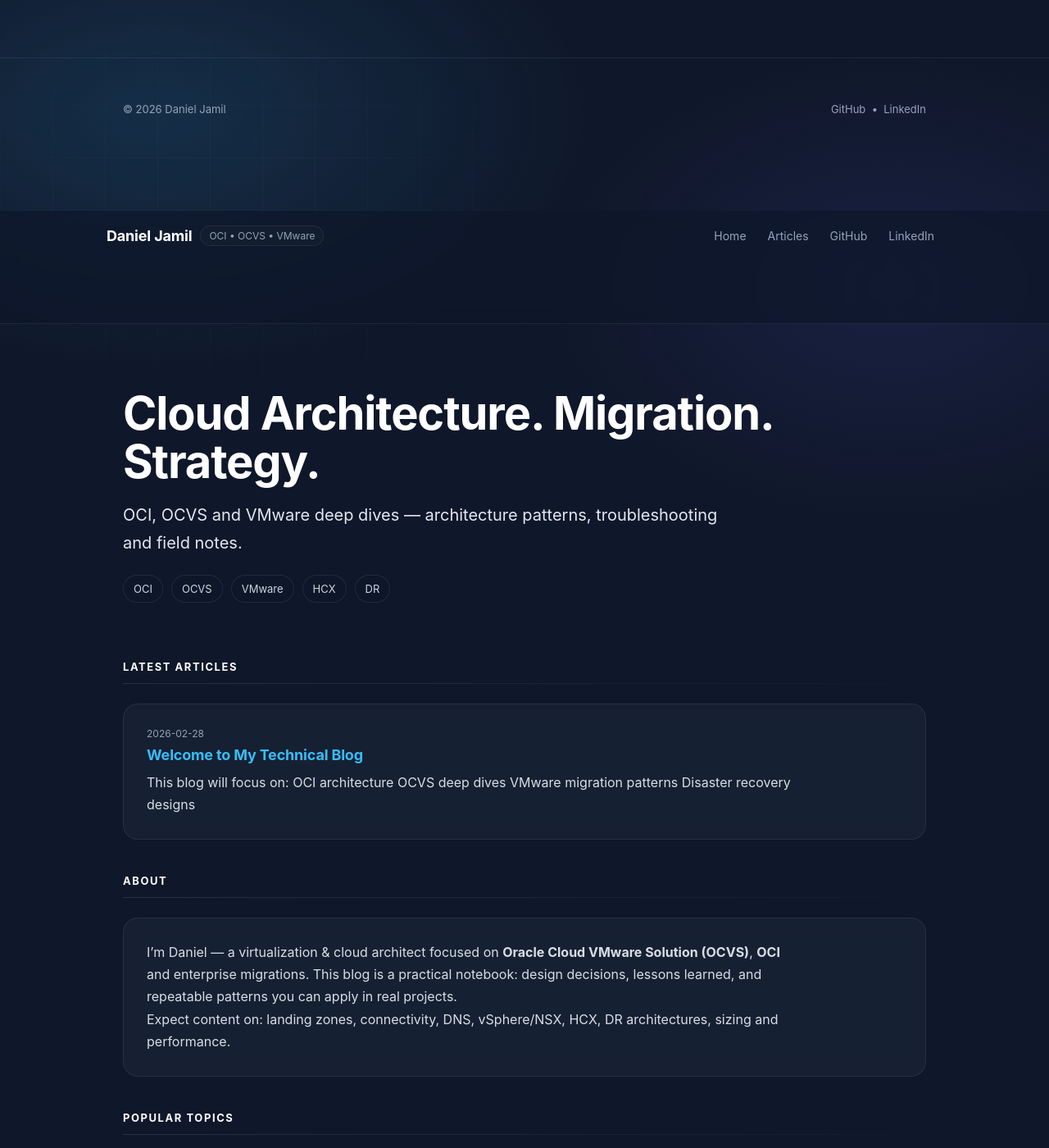
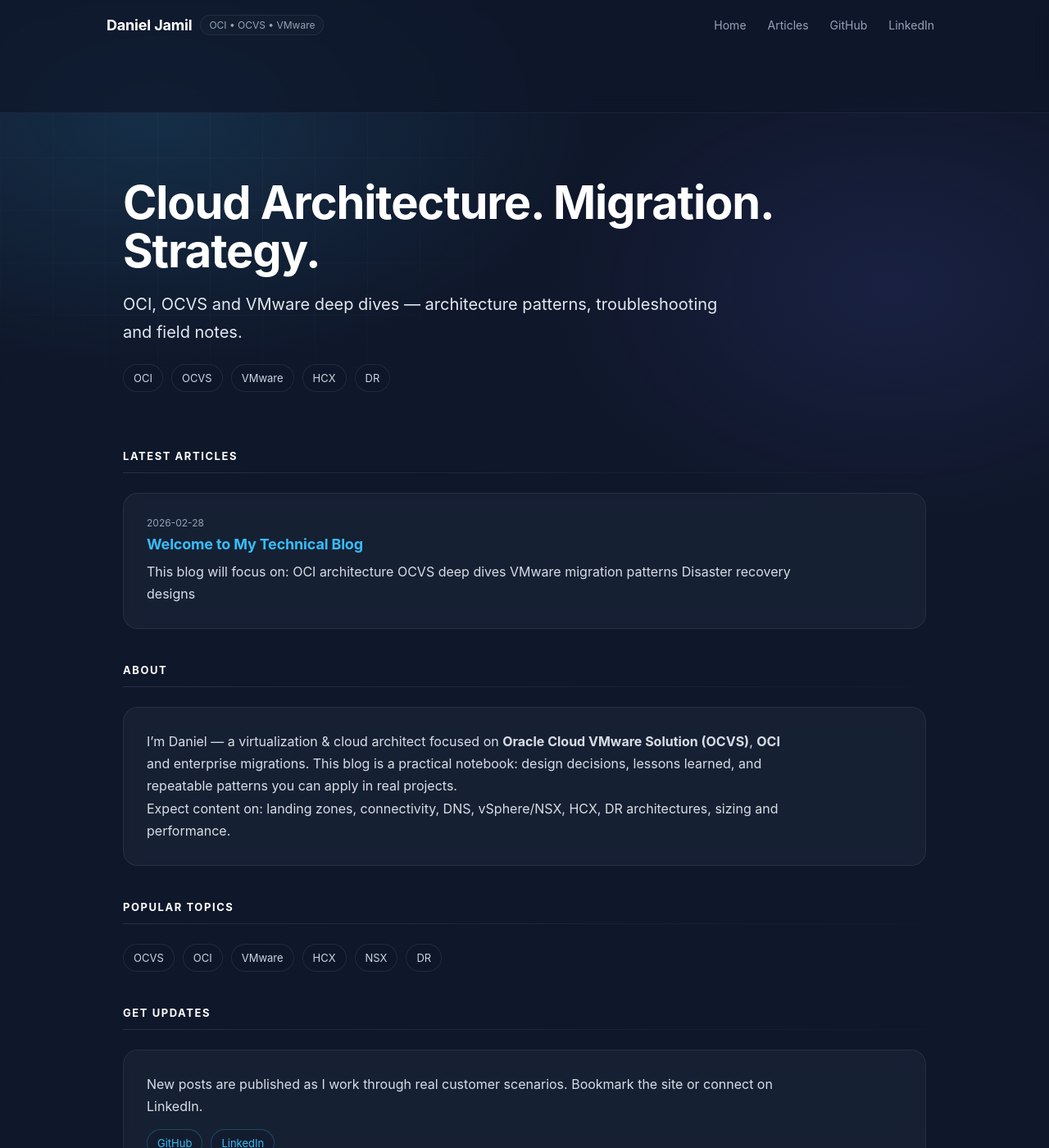
Before and after one commit to Daniel-Jamil/danieljamil.github.io, a Jekyll site: the page built from index.md, in a window 1280 px wide and 1400 px high. Shown: the whole window at 82% size. Built offline with Jekyll 4.4.1, drawn with Linux system fonts in a browser that asks for light colours; some of the changed text lies outside the part shown.

Commit message:
Update default.html

```diff
--- a/_layouts/default.html
+++ b/_layouts/default.html
@@ -3,46 +3,16 @@
 <head>
   <meta charset="UTF-8">
   <meta name="viewport" content="width=device-width, initial-scale=1.0">
+  <title>{{ page.title }} | {{ site.title }}</title>
+  <meta name="description" content="{{ site.description }}">
+  <link rel="stylesheet" href="{{ '/assets/css/style.css' | relative_url }}">
+</head>
 
-  <title>
-    {% if page.title == "Home" %}
-      {{ site.title }} — {{ site.description }}
-    {% else %}
-      {{ page.title }} | {{ site.title }}
-    {% endif %}
-  </title>
-
-  <meta name="description" content="{{ site.description }}">
-
-  <!-- Open Graph -->
-  <meta property="og:title" content="{{ page.title | default: site.title }}">
-  <meta property="og:description" content="{{ site.description }}">
-  <meta property="og:type" content="website">
-  <meta property="og:url" content="{{ page.url | absolute_url }}">
-
-  <!-- Styles -->
-  <link rel="stylesheet" href="{{ '/assets/css/style.css' | relative_url }}">
-
-  <!-- RSS Feed -->
-  {% feed_meta %}
-</head>
-  <footer class="footer">
-  <div class="container footer-inner">
-    <div>© {{ site.time | date: "%Y" }} Daniel Jamil</div>
-    <div>
-      <a href="https://github.com/Daniel-Jamil" target="_blank" rel="noopener">GitHub</a>
-      &nbsp;•&nbsp;
-      <a href="https://www.linkedin.com" target="_blank" rel="noopener">LinkedIn</a>
-    </div>
-  </div>
-</footer>
 <body>
-
   <nav class="navbar">
     <div class="container nav-content">
-
       <div class="logo">
-      <a href="{{ '/' | relative_url }}">{{ site.title }}</a>
+        <a href="{{ '/' | relative_url }}">Daniel Jamil</a>
         <span class="tagline">OCI • OCVS • VMware</span>
       </div>
 
@@ -50,15 +20,24 @@
         <a href="{{ '/' | relative_url }}">Home</a>
         <a href="{{ '/#articles' | relative_url }}">Articles</a>
         <a href="https://github.com/Daniel-Jamil" target="_blank" rel="noopener">GitHub</a>
-      <a href="https://www.linkedin.com/in/" target="_blank" rel="noopener">LinkedIn</a>
+        <a href="https://www.linkedin.com/" target="_blank" rel="noopener">LinkedIn</a>
       </div>
-
     </div>
   </nav>
 
-<main class="container">
+  <main class="container main">
     {{ content }}
   </main>
 
+  <footer class="footer">
+    <div class="container footer-content">
+      <div>© {{ site.time | date: "%Y" }} Daniel Jamil</div>
+      <div class="footer-links">
+        <a href="https://github.com/Daniel-Jamil" target="_blank" rel="noopener">GitHub</a>
+        <span>·</span>
+        <a href="https://www.linkedin.com/" target="_blank" rel="noopener">LinkedIn</a>
+      </div>
+    </div>
+  </footer>
 </body>
 </html>
```
Lines whose indentation alone changed are shown as unchanged.
